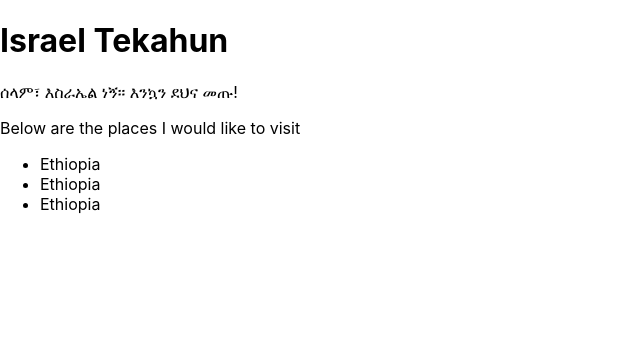
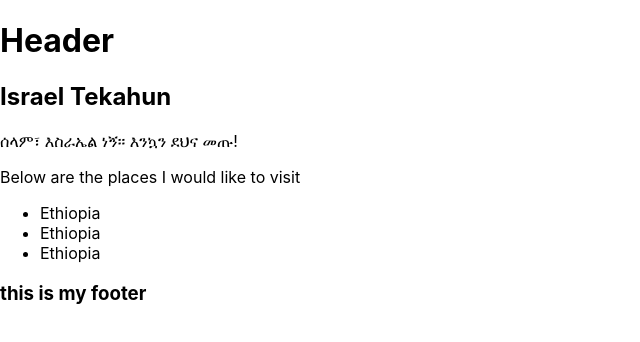
Before and after one commit to IsraelTekahun/reactjs, a React (Create React App) app: page / in a window 1280 px wide. Shown: the top 342 px of the page, without its empty margins (0-640 px from the left). Built offline with nearby package versions, Linux system fonts and the light colour scheme.

Commit message:
test components

```diff
--- /dev/null
+++ b/src/components/Footer.js
@@ -0,0 +1,11 @@
+import React from "react";
+
+function Footer() {
+  return (
+    <footer>
+      <h3>this is my footer</h3>
+    </footer>
+  );
+}
+
+export default Footer;
--- /dev/null
+++ b/src/components/Header.js
@@ -0,0 +1,11 @@
+import React from "react";
+
+function Header() {
+  return (
+    <div>
+      <h1>Header</h1>
+    </div>
+  );
+}
+
+export default Header;
--- /dev/null
+++ b/src/components/MainContent.js
@@ -0,0 +1,18 @@
+import React from "react";
+
+function MainContent() {
+  return (
+    <div>
+      <h2>Israel Tekahun</h2>
+      <p>ሰላም፣ እስራኤል ነኝ፡፡ እንኳን ደህና መጡ!</p>
+      <p>Below are the places I would like to visit</p>
+      <ul>
+        <li>Ethiopia</li>
+        <li>Ethiopia</li>
+        <li>Ethiopia</li>
+      </ul>
+    </div>
+  );
+}
+
+export default MainContent;
--- /dev/null
+++ b/src/components/MyInfo.js
@@ -0,0 +1,16 @@
+import React from "react";
+import Header from "./Header";
+import MainContent from "./MainContent";
+import Footer from "./Footer";
+
+function MyInfo() {
+  return (
+    <div>
+      <Header />
+      <MainContent />
+      <Footer />
+    </div>
+  );
+}
+
+export default MyInfo;
--- a/src/index.js
+++ b/src/index.js
@@ -2,22 +2,9 @@ import React from "react";
 import ReactDOM from "react-dom";
 import "./index.css";
 import App from "./App";
+import MyInfo from "./components/MyInfo";
+import Footer from "./components/Footer";
 import * as serviceWorker from "./serviceWorker";
-
-function MyInfo() {
-  return (
-    <div>
-      <h1>Israel Tekahun</h1>
-      <p>ሰላም፣ እስራኤል ነኝ፡፡ እንኳን ደህና መጡ!</p>
-      <p>Below are the places I would like to visit</p>
-      <ul>
-        <li>Ethiopia</li>
-        <li>Ethiopia</li>
-        <li>Ethiopia</li>
-      </ul>
-    </div>
-  );
-}
 
 ReactDOM.render(<MyInfo />, document.getElementById("root"));
 
```
